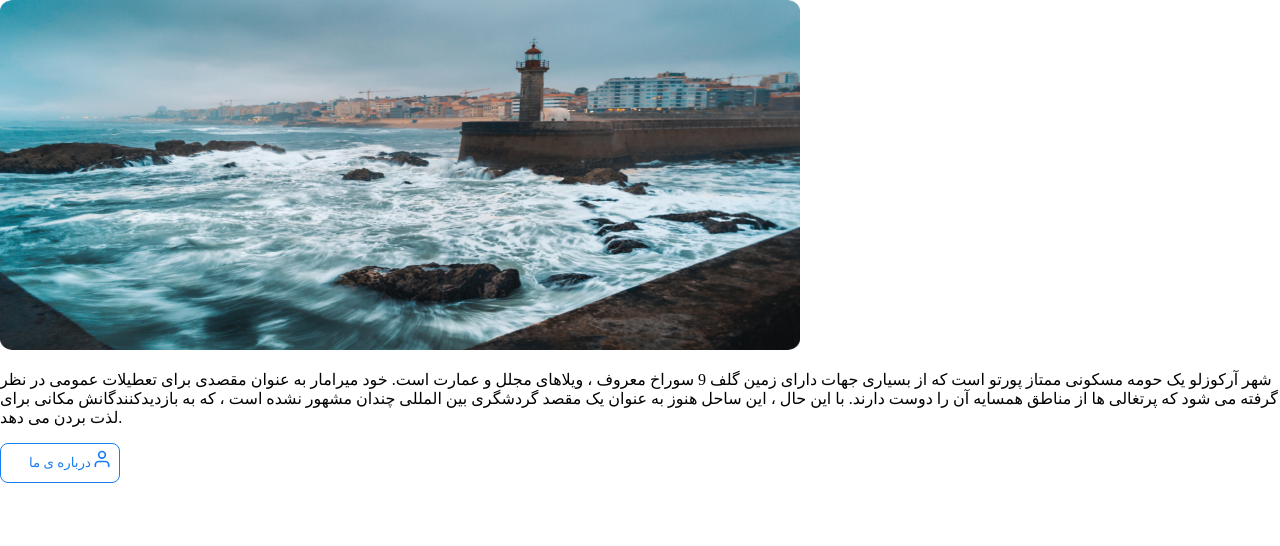
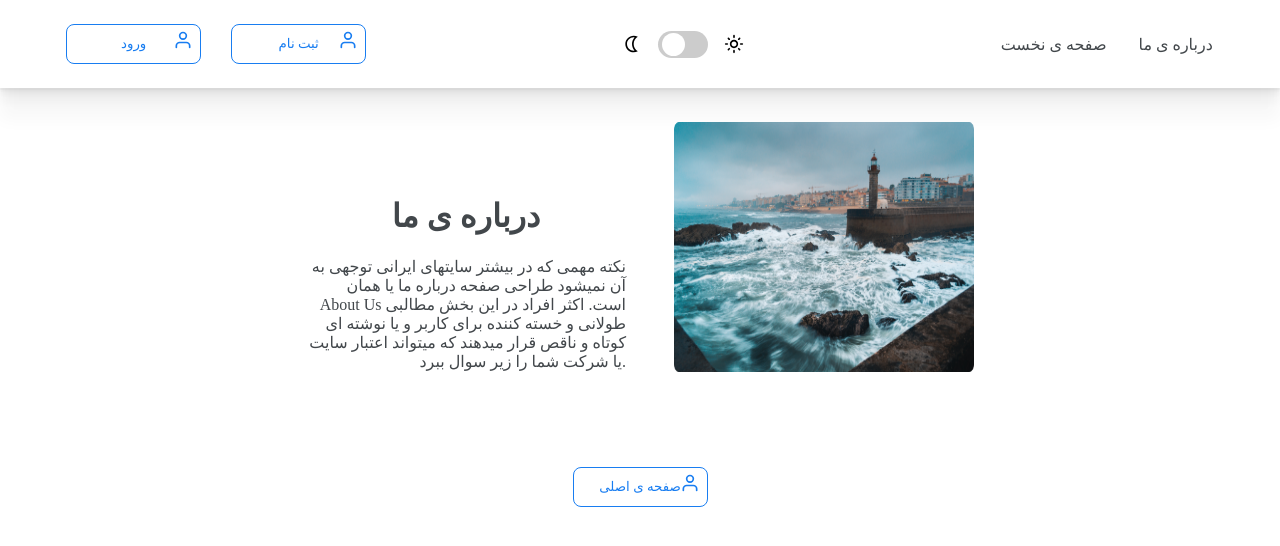
Before and after one commit to hadis-soleymani/nextTest, a Next.js app: page /landingpage in a window 1280 px wide. Shown: the top 546 px of the page. Built offline with nearby package versions, Linux system fonts and the light colour scheme; a web font is replaced by a local one.

Commit message:
add landingpage

```diff
--- a/components/shared/my_navbar.tsx
+++ b/components/shared/my_navbar.tsx
@@ -23,17 +23,17 @@ const Navbar = () => {
       </div>
 
       <nav className={styles.center}>
-        <MdOutlineNightlight />
+        <MdOutlineNightlight size={20}/>
         <label className={styles.switch}>
           <input type="checkbox" />
           <span className={styles.slider}></span>
         </label>
-        <MdOutlineLightMode />
+        <MdOutlineLightMode size={20}/>
       </nav>
 
       <nav className={styles.right}>
-        <Link href="#">درباره ی ما</Link>
-        <Link href="#">صفحه ی نخست</Link>
+        <Link href="/aboutUs">درباره ی ما</Link>
+        <Link href="/landingpage">صفحه ی نخست</Link>
       </nav>
       {/* hamburgger menu just in mobile size */}
       <HamburgerMenu />
--- a/pages/index.tsx
+++ b/pages/index.tsx
@@ -8,7 +8,7 @@ const Home: NextPage = () => {
   return (
     <div className={styles.container}>
       <AboutUs/>
-    <My_navbar/>
+
     </div>
   )
 }
--- a/pages/landingpage.tsx
+++ b/pages/landingpage.tsx
@@ -2,28 +2,35 @@ import React from "react";
 import Image from "next/image";
 import styles from "../styles/landingpage.module.scss";
 import Button from "../components/shared/button";
+import Navbar from "../components/shared/my_navbar";
 const Landingpage = () => {
   return (
-    <div  className={styles.container}>
+    <>
+      <Navbar />
+      <div className={styles.container}>
+        <div className={styles.content_container}>
           <div className={styles.image_container}>
             <Image
               src="/picture.png"
               alt="plant"
               layout="fixed"
-          height={350}
-          width={800}
+              height={250}
+              width={300}
             />
           </div>
+          <div className={styles.text_container}>
+            <h1>درباره ی ما</h1>
             <p className={styles.text}>
-        شهر آرکوزلو یک حومه مسکونی ممتاز پورتو است که از بسیاری جهات دارای زمین
-        گلف 9 سوراخ معروف ، ویلاهای مجلل و عمارت است. خود میرامار به عنوان مقصدی
-        برای تعطیلات عمومی در نظر گرفته می شود که پرتغالی ها از مناطق همسایه آن
-        را دوست دارند. با این حال ، این ساحل هنوز به عنوان یک مقصد گردشگری بین
-        المللی چندان مشهور نشده است ، که به بازدیدکنندگانش مکانی برای لذت بردن
-        می دهد.
+              نکته مهمی که در بیشتر سایتهای ایرانی توجهی به آن نمیشود طراحی صفحه
+              درباره ما یا همان About Us است. اکثر افراد در این بخش مطالبی
+              طولانی و خسته کننده برای کاربر و یا نوشته ای کوتاه و ناقص قرار
+              میدهند که میتواند اعتبار سایت یا شرکت شما را زیر سوال ببرد.
             </p>
-      <Button>درباره ی ما</Button>
           </div>
+        </div>
+        <Button>صفحه ی اصلی</Button>
+      </div>
+    </>
   );
 };
 
--- a/styles/button.module.scss
+++ b/styles/button.module.scss
@@ -3,7 +3,7 @@
 
 .button_container {
   position: relative;
-  width: 120px;
+  width: 135px;
   color: rgb(70, 77, 97);
 }
 .button {
--- a/styles/landingpage.module.scss
+++ b/styles/landingpage.module.scss
@@ -0,0 +1,28 @@
+@import "variables";
+@import "mixin";
+
+.container {
+  display: flex;
+  flex-direction: column;
+  @include center;
+}
+.content_container {
+  display: flex;
+  flex-direction: row-reverse;
+  margin-top: 7rem;
+  @include center;
+  margin-bottom: 5rem;
+}
+.text_container {
+  width: 25vw;
+  margin-right: 3rem;
+  margin-top: 4rem;
+  h1 {
+    color: $dark_text;
+    text-align: center;
+  }
+}
+.text {
+  color: $dark_text;
+  text-align: right;
+}
--- a/styles/navbar.module.scss
+++ b/styles/navbar.module.scss
@@ -24,7 +24,7 @@
 .left {
   display: flex;
   flex-direction: row;
-  width: 280px;
+  width: 330px;
   justify-content: space-around;
 }
 .right {
```
Also changed, not shown: pages/aboutUs.tsx (+12 -7 lines). Lines whose indentation alone changed are shown as unchanged.
